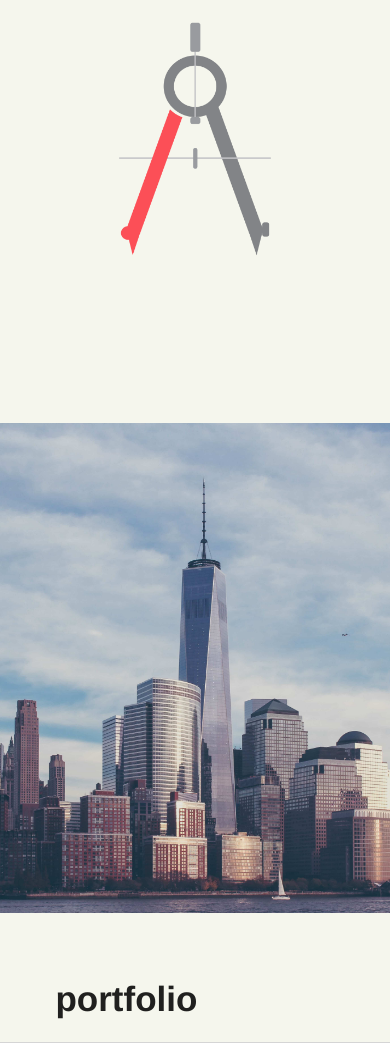
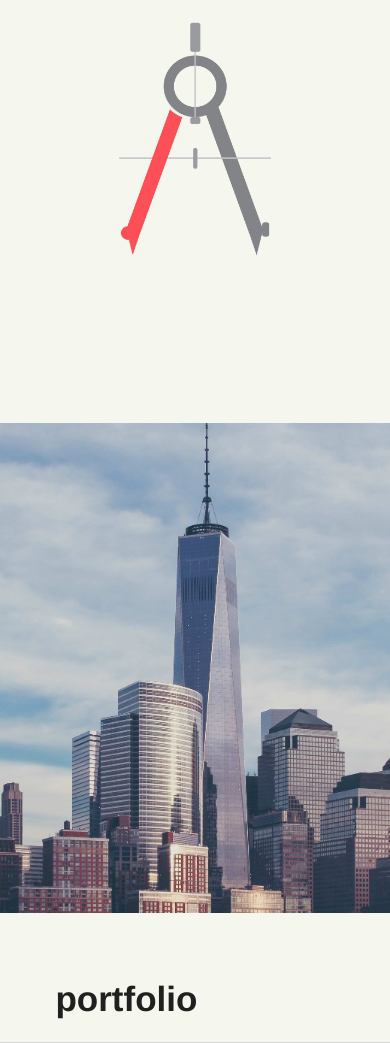
Before and after one commit to cortlandtlabs/cortlandtlabs.github.io, a PHP site: page / in a window 390 px wide; the page is wider, and only the part inside the window is pictured. Shown: the part 421-1464 px from the top of that part. Run offline with PHP 8.4, Linux system fonts and the light colour scheme; some libraries are stand-ins or nearby versions; some web fonts are replaced.

Commit message:
Fix stretched background on mobile
Also removed background-width property that isn't a CSS property

Fixes https://github.com/cortlandtlabs/cortlandtlabs.github.io/issues/13

```diff
--- a/css/main.css
+++ b/css/main.css
@@ -132,8 +132,7 @@ body {
   .secondSegment {
     min-height: 35em;
     background-image: url("../assets/nycwtc.jpg");
-    background-size: cover;
-    background-width: 100%;
+    background-size: 250%;
     background-position: center;
     background-attachment: fixed;
   }
```
